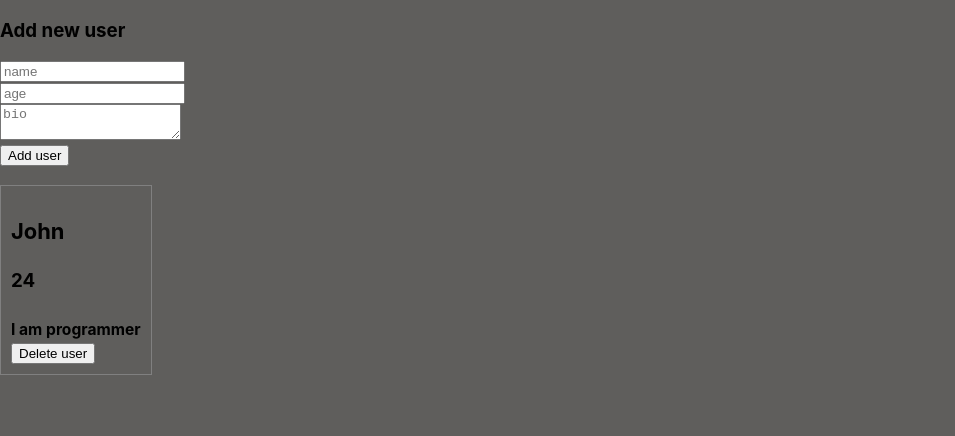
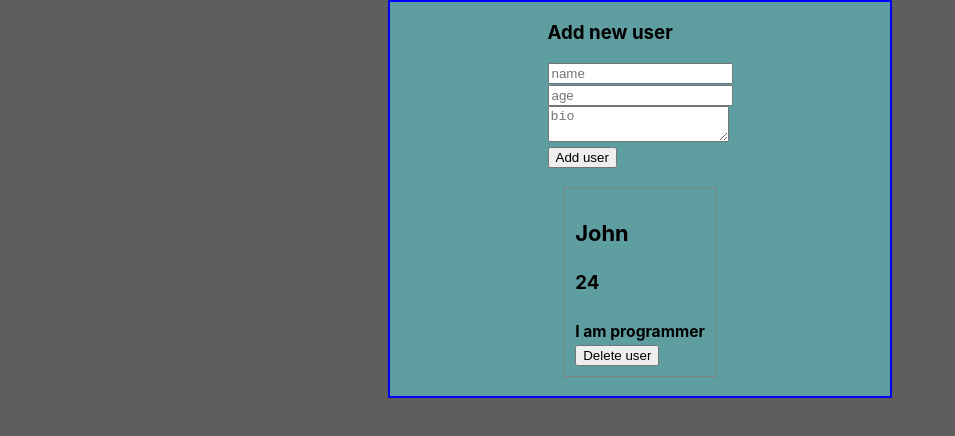
Before and after one commit to SuhrobTeshaev/users-list--React, a React (Create React App) app: page / in a window 1280 px wide. Shown: the top 436 px of the page, without its empty margins (0-955 px from the left). Built offline with nearby package versions, Linux system fonts and the light colour scheme.

Commit message:
new changes

```diff
--- a/src/App.css
+++ b/src/App.css
@@ -1,3 +1,13 @@
 body {
   background-color: rgb(95, 94, 92);
 }
+.App {
+  display: flex;
+  flex-direction: column;
+  justify-content: center;
+  border: 2px solid blue;
+  width: 500px;
+  align-items: center;
+  margin: auto;
+  background-color:cadetblue;
+}
--- a/src/App.js
+++ b/src/App.js
@@ -29,7 +29,7 @@ function App() {
   return (
     <div className="App">
       <AppContext.Provider value={{users,dispatchUsersEvent}}>
-        <AddUser/>
+        <AddUser />
         <UsersList/>
       </AppContext.Provider>
     </div>
```
